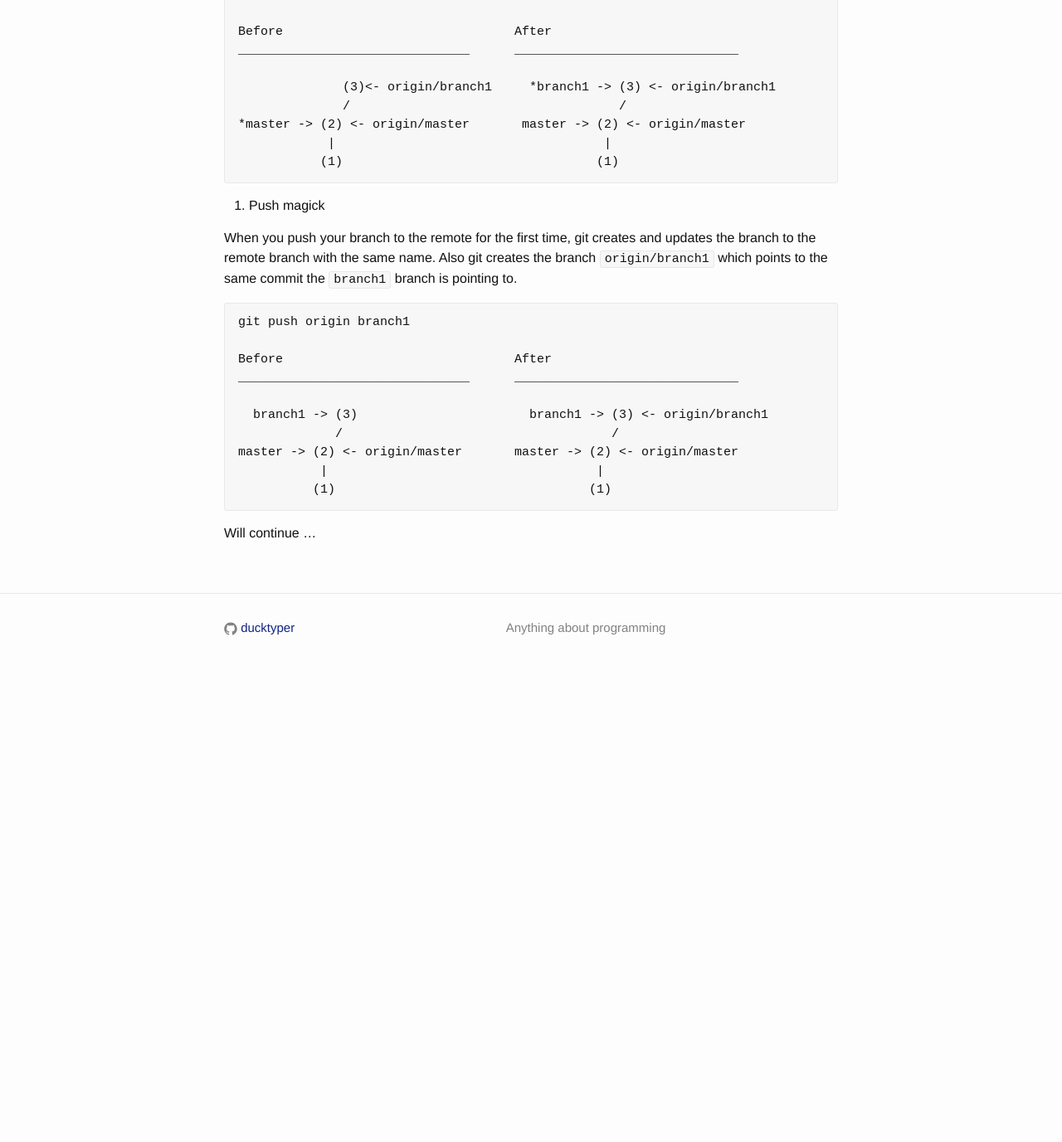
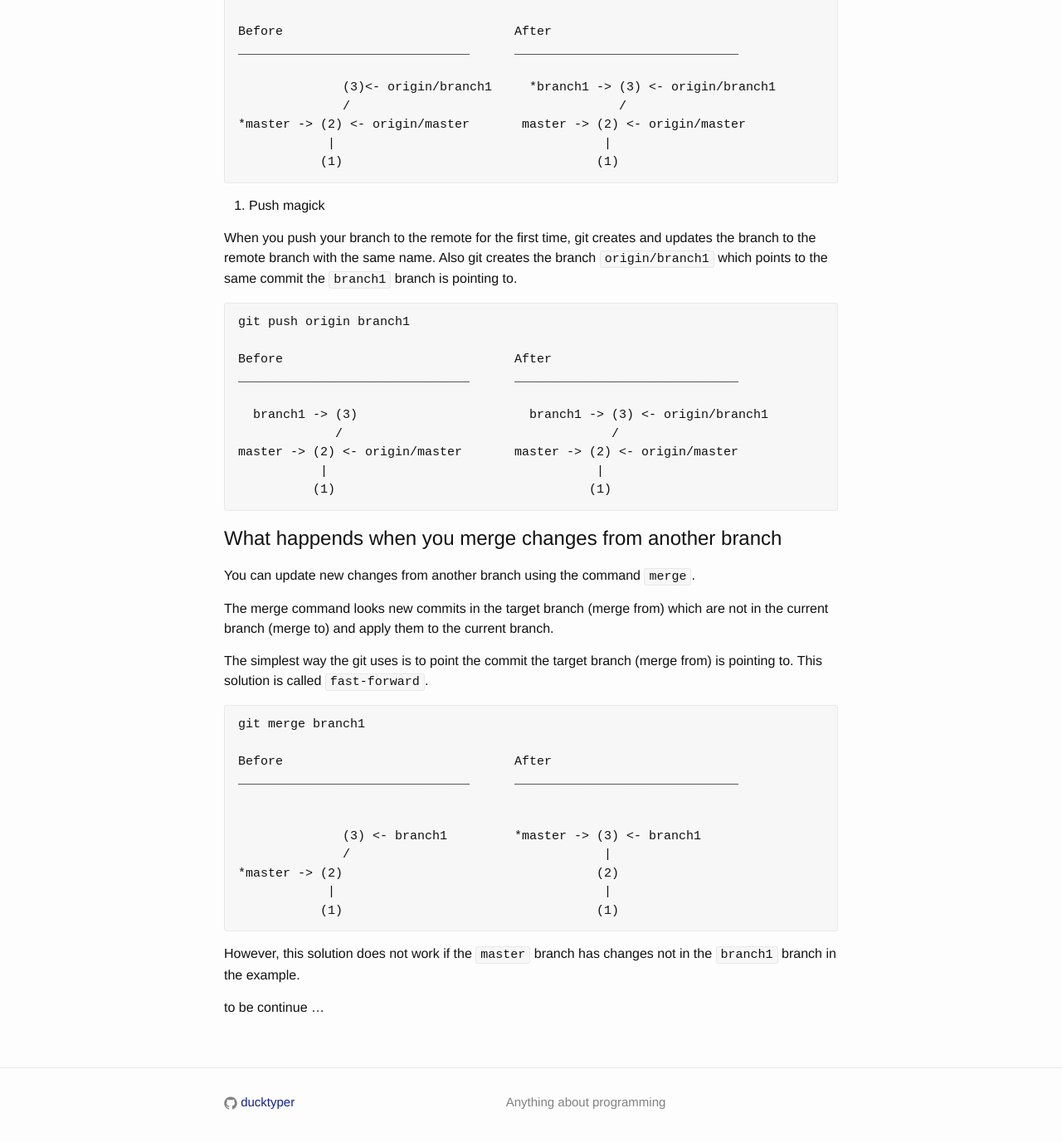
Before and after one commit to ducktyper/ducktyper.github.io, a Jekyll site: the page built from _posts/2016-04-23-how-git-works.markdown, in a window 1280 px wide and 1400 px high, scrolled down 4038 px. Shown: the top 1377 px of the window at 83% size. Built offline with Jekyll 4.4.1, drawn with Linux system fonts in a browser that asks for light colours; before the commit the page ends 4866 px from its top, so only the background shows below that.

Commit message:
Update how-git-works

````diff
--- a/_posts/2016-04-23-how-git-works.markdown
+++ b/_posts/2016-04-23-how-git-works.markdown
@@ -223,4 +223,31 @@ master -> (2) <- origin/master       master -> (2) <- origin/master
           (1)                                  (1)
 ```
 
-Will continue ...
+## What happends when you merge changes from another branch
+
+You can update new changes from another branch using the command `merge`.
+
+The merge command looks new commits in the target branch (merge from) which are
+not in the current branch (merge to) and apply them to the current branch.
+
+The simplest way the git uses is to point the commit the target branch (merge from)
+is pointing to. This solution is called `fast-forward`.
+
+```
+git merge branch1
+
+Before                               After
+_______________________________      ______________________________
+
+
+              (3) <- branch1         *master -> (3) <- branch1
+              /                                  |
+*master -> (2)                                  (2)
+            |                                    |
+           (1)                                  (1)
+```
+
+However, this solution does not work if the `master` branch has changes not
+in the `branch1` branch in the example.
+
+to be continue ...
````
